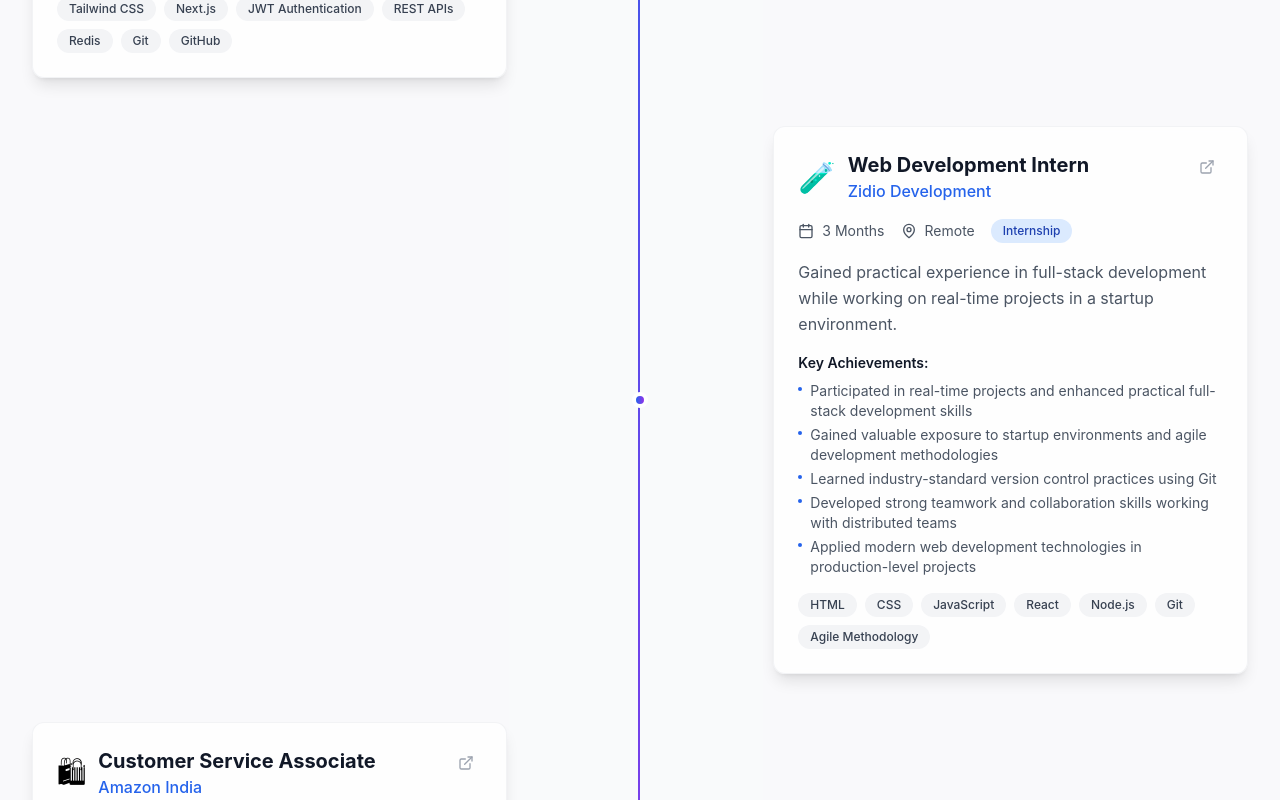
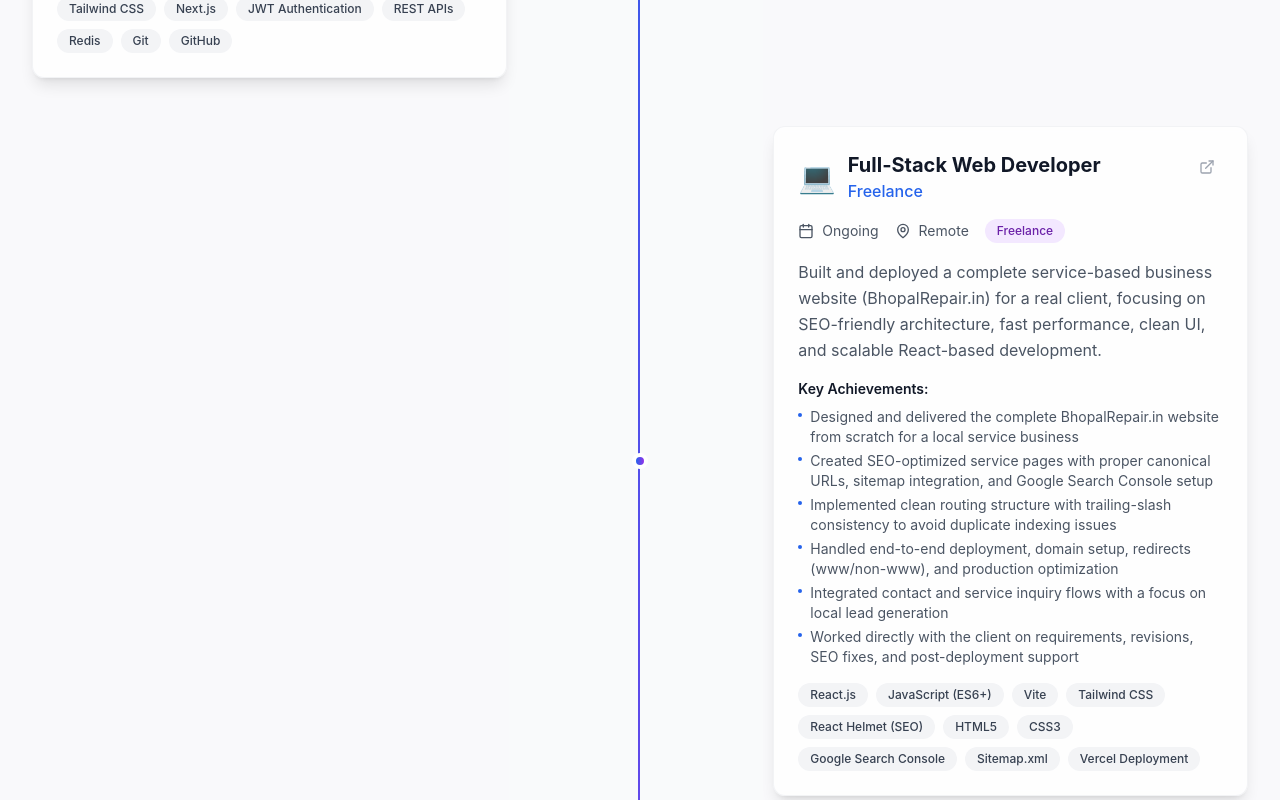
Before and after one commit to Ayansahil/Portfolio, a React (Vite) app: page / in a window 1280 px wide. Shown: the part 3120-3920 px from the top of the page. Built offline with nearby package versions, Linux system fonts and the light colour scheme.

Commit message:
feat: updated experience & organise portfolio

```diff
--- a/src/components/Experience.jsx
+++ b/src/components/Experience.jsx
@@ -33,7 +33,7 @@ const Experience = () => {
       title: "Full-Stack Web Developer Intern (MERN Stack)",
       company: "Sheryians Coding School",
       location: "On-site",
-      period: "Nov 2025 – Feb 2026",
+      period: "3 Months",
       type: "Training / Internship",
       logo: "🧑‍💻",
       description:
@@ -61,6 +61,38 @@ const Experience = () => {
         "GitHub",
       ],
     },
+
+    {
+      title: "Full-Stack Web Developer",
+      company: "Freelance",
+      location: "Remote",
+      period: "Ongoing",
+      type: "Freelance",
+      logo: "💻",
+      description:
+        "Built and deployed a complete service-based business website (BhopalRepair.in) for a real client, focusing on SEO-friendly architecture, fast performance, clean UI, and scalable React-based development.",
+      achievements: [
+        "Designed and delivered the complete BhopalRepair.in website from scratch for a local service business",
+        "Created SEO-optimized service pages with proper canonical URLs, sitemap integration, and Google Search Console setup",
+        "Implemented clean routing structure with trailing-slash consistency to avoid duplicate indexing issues",
+        "Handled end-to-end deployment, domain setup, redirects (www/non-www), and production optimization",
+        "Integrated contact and service inquiry flows with a focus on local lead generation",
+        "Worked directly with the client on requirements, revisions, SEO fixes, and post-deployment support",
+      ],
+      technologies: [
+        "React.js",
+        "JavaScript (ES6+)",
+        "Vite",
+        "Tailwind CSS",
+        "React Helmet (SEO)",
+        "HTML5",
+        "CSS3",
+        "Google Search Console",
+        "Sitemap.xml",
+        "Vercel Deployment",
+      ],
+    },
+
     {
       title: "Web Development Intern",
       company: "Zidio Development",
```
